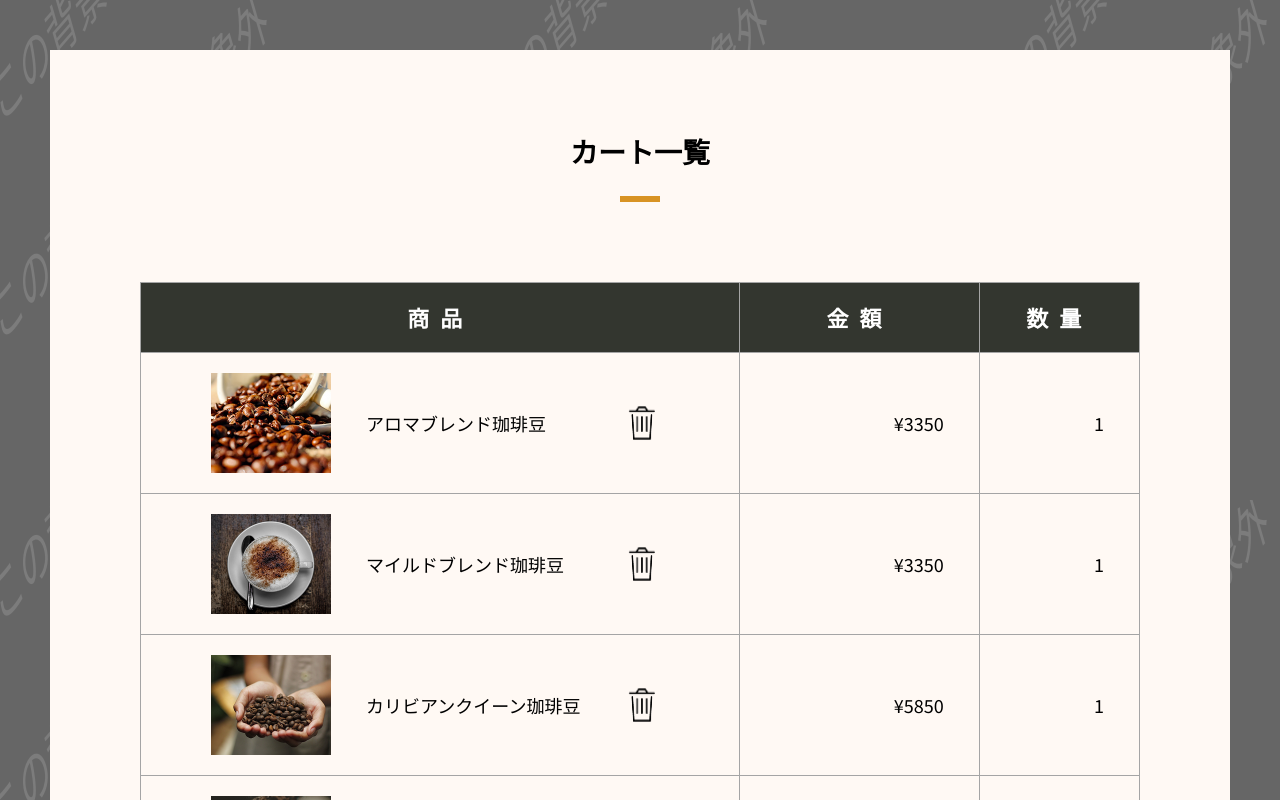
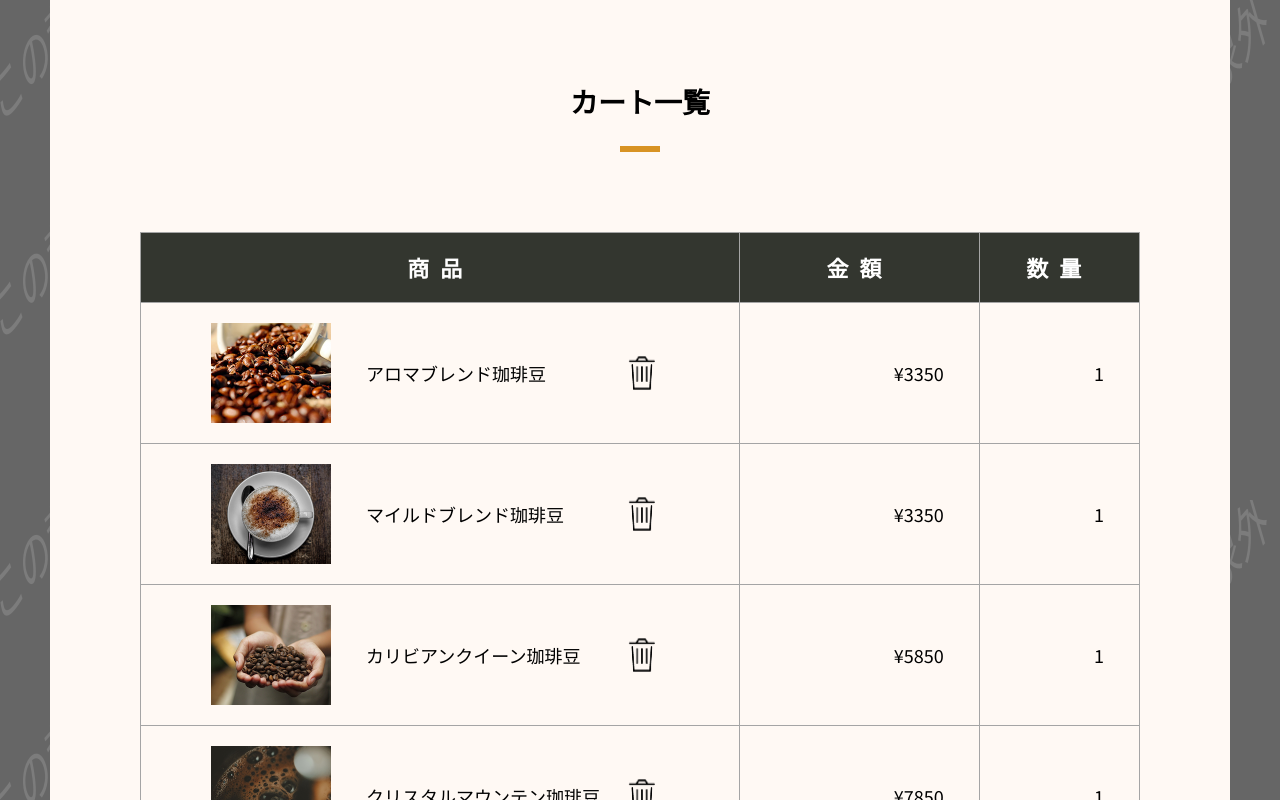
Before and after one commit to ComvaceDeveloper-Yazawa/comvace_supabase_platform, a Vue app: page /pc/assignment2 in a window 1280 px wide. Shown: the top 800 px of the page. Built offline with nearby package versions, Linux system fonts and the light colour scheme.

Commit message:
fix style

```diff
--- a/src/styles/main.scss
+++ b/src/styles/main.scss
@@ -148,7 +148,7 @@ textarea:not([rows]) {
 </svg>");
   background-repeat: repeat;
   background-size: 500px 500px;
-  padding: 50px;
+  padding: 0 50px 50px 50px;
 }
 
 body {
```
